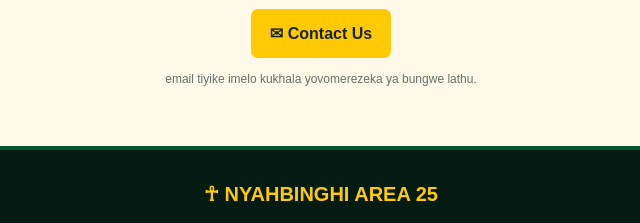
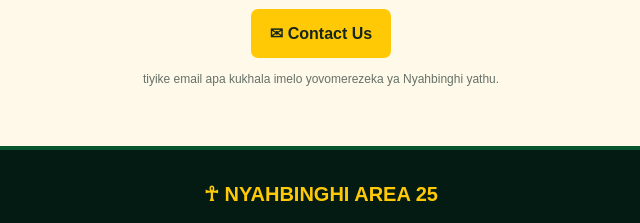
Before and after one commit to osmanmsukwa32-ai/Nyahbinghi-area-25-, a plain HTML site: page index.html in a window 1280 px wide. Shown: the part 1627-1850 px from the top of the page, 319-959 px from the left. Drawn offline with Linux system fonts and the light colour scheme.

Commit message:
Add files via upload

```diff
--- a/index.html
+++ b/index.html
@@ -159,7 +159,7 @@
         ✉ Contact Us
       </a>
       <p class="small-note">
-         email tiyike imelo kukhala yovomerezeka ya bungwe lathu.
+        tiyike email apa kukhala imelo yovomerezeka ya Nyahbinghi yathu.
       </p>
     </section>
   </main>
```
